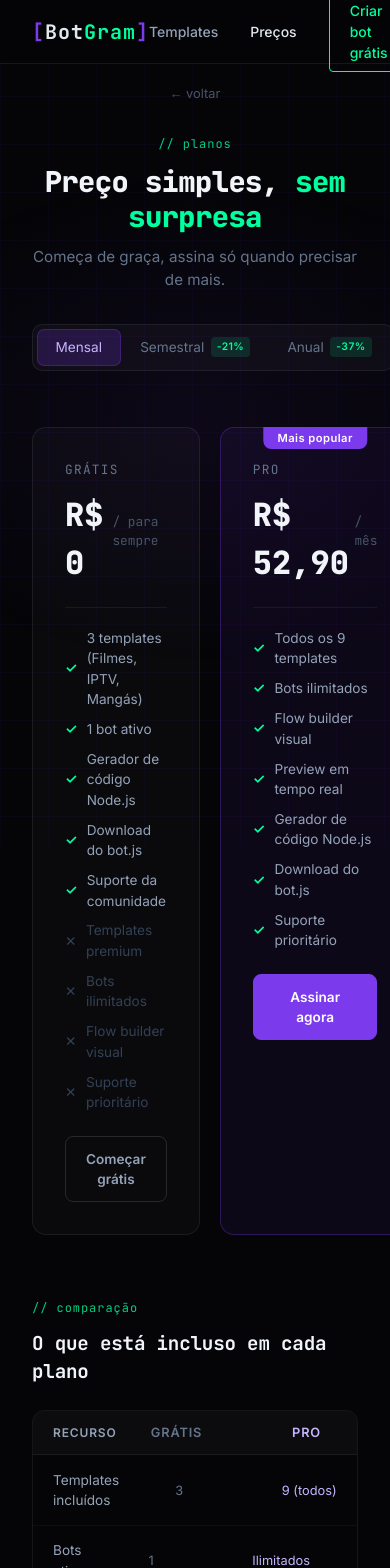
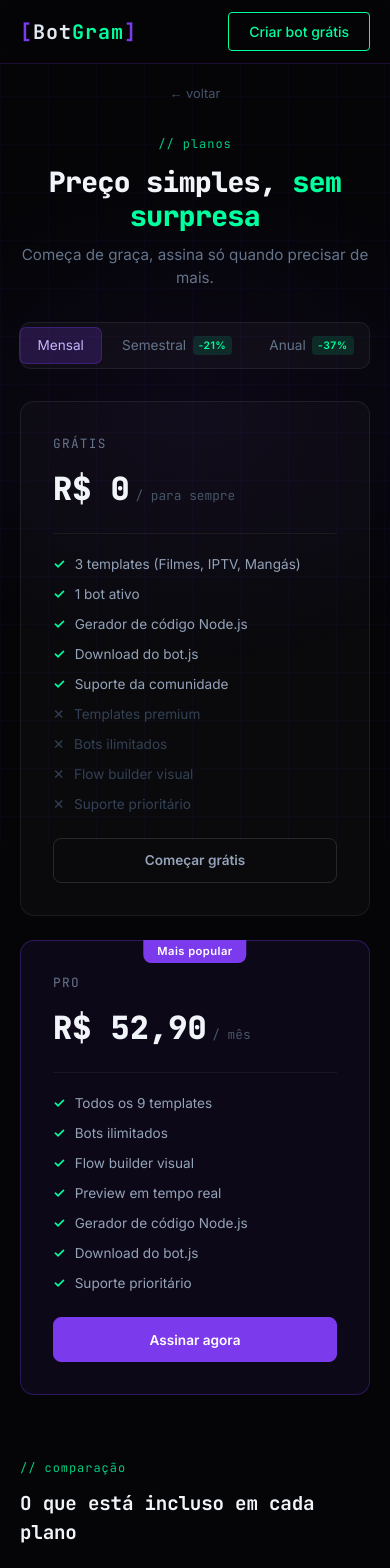
Before and after one commit to Pedroaruana/BotGram, an Angular app: page /pricing in a window 390 px wide. Shown: the top 1568 px of the page. Built offline with nearby package versions, Linux system fonts and the light colour scheme.

Commit message:
mobile responsive across all pages

```diff
--- a/src/app/layout/navbar/navbar.scss
+++ b/src/app/layout/navbar/navbar.scss
@@ -64,3 +64,13 @@
     box-shadow: 0 0 16px rgba(0, 255, 159, 0.25);
   }
 }
+
+@media (max-width: 600px) {
+  .navbar { padding: 0 1.25rem; }
+
+  .nav-links {
+    gap: 1rem;
+
+    a:not(.btn-cta) { display: none; }
+  }
+}
--- a/src/app/pages/home/home.scss
+++ b/src/app/pages/home/home.scss
@@ -558,3 +558,30 @@
     box-shadow: 0 0 20px rgba(124, 58, 237, 0.35);
   }
 }
+
+// ── Mobile ────────────────────────────────────────────────────────────────────
+
+@media (max-width: 768px) {
+  .hero {
+    flex-direction: column;
+    align-items: flex-start;
+    padding: 96px 1.25rem 3rem;
+    gap: 2.5rem;
+    min-height: unset;
+  }
+
+  .hero-visual { display: none; }
+
+  .hero-stats { flex-wrap: wrap; gap: 1rem; }
+
+  .section { padding: 3rem 1.25rem; }
+
+  .plans-grid { grid-template-columns: 1fr 1fr; }
+}
+
+@media (max-width: 500px) {
+  .plans-grid { grid-template-columns: 1fr; }
+
+  .steps { flex-direction: column; }
+  .step-arrow { display: none; }
+}
--- a/src/app/pages/pricing/pricing.scss
+++ b/src/app/pages/pricing/pricing.scss
@@ -429,3 +429,31 @@ h1 {
 
   &:hover { opacity: 0.88; }
 }
+
+@media (max-width: 640px) {
+  .pricing-page { padding: 80px 1.25rem 4rem; }
+
+  .pricing-header { margin-bottom: 2rem; }
+
+  h1 { font-size: 1.75rem; }
+
+  .period-toggle { width: 100%; justify-content: center; }
+
+  .plans-row {
+    grid-template-columns: 1fr;
+    gap: 1.5rem;
+  }
+
+  .compare-table { overflow-x: auto; }
+
+  .compare-header,
+  .compare-row {
+    grid-template-columns: 1fr 80px 100px;
+    min-width: 340px;
+  }
+
+  .bottom-cta {
+    padding: 2rem 1.25rem;
+    h2 { font-size: 1.2rem; }
+  }
+}
--- a/src/app/pages/wizard/wizard.scss
+++ b/src/app/pages/wizard/wizard.scss
@@ -748,6 +748,7 @@
   .wizard-body {
     flex-direction: column;
     padding: 1.5rem 1.25rem 3rem;
+    gap: 1.25rem;
   }
 
   .steps-sidebar {
@@ -757,9 +758,7 @@
     gap: 0;
     padding-bottom: 0.5rem;
 
-    .step-connector {
-      display: none;
-    }
+    .step-connector { display: none; }
 
     .step-item {
       flex-direction: column;
@@ -771,4 +770,23 @@
     .step-info { align-items: center; }
     .step-desc { display: none; }
   }
+
+  .preview-panel { display: none; }
+
+  .fields-row {
+    flex-direction: column !important;
+
+    .field-price { width: 100%; }
+  }
+
+  .code-success {
+    flex-wrap: wrap;
+    .btn-edit { margin-left: 0; width: 100%; }
+  }
+
+  .code-header {
+    flex-direction: column;
+    align-items: flex-start;
+    gap: 0.75rem;
+  }
 }
```
